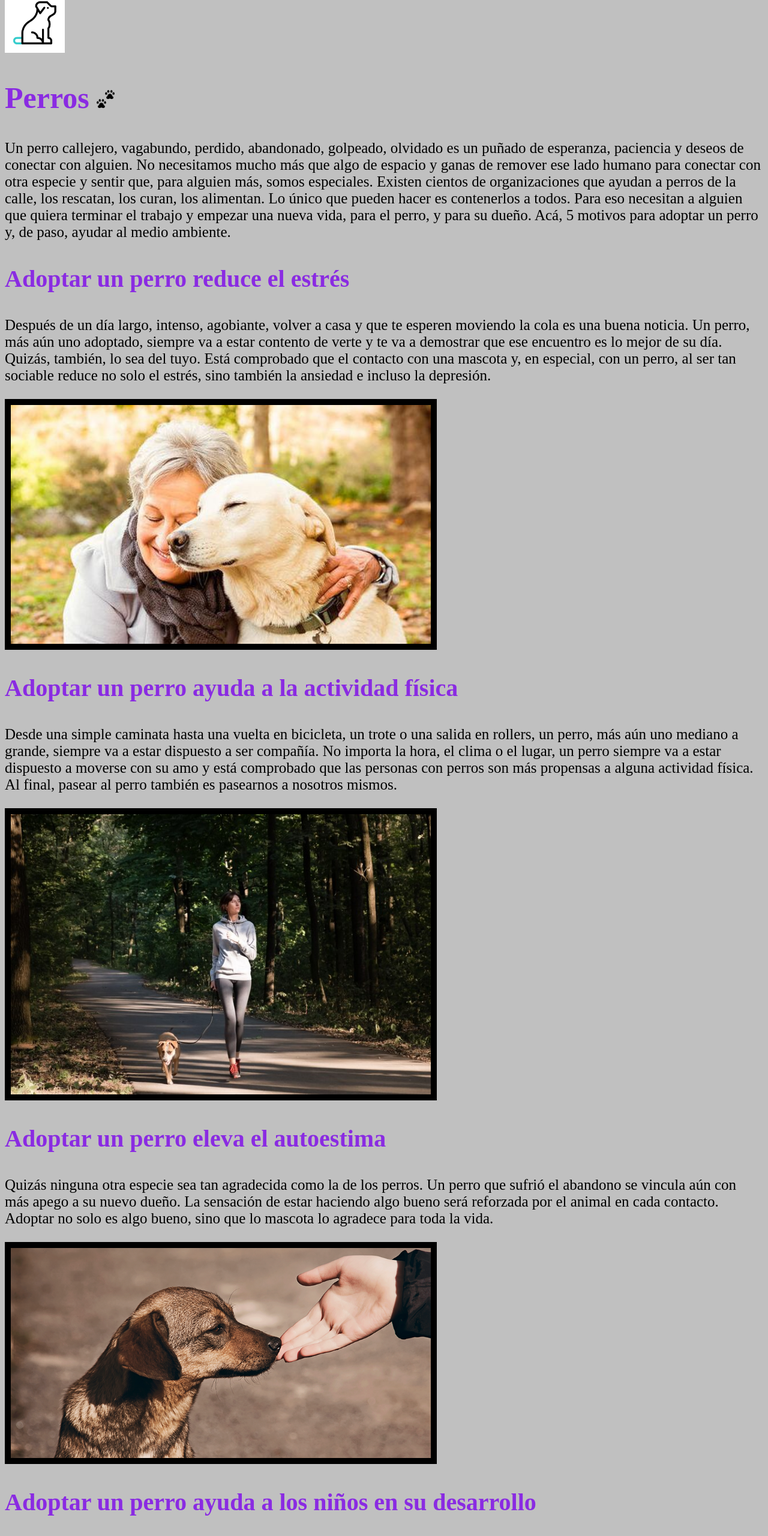
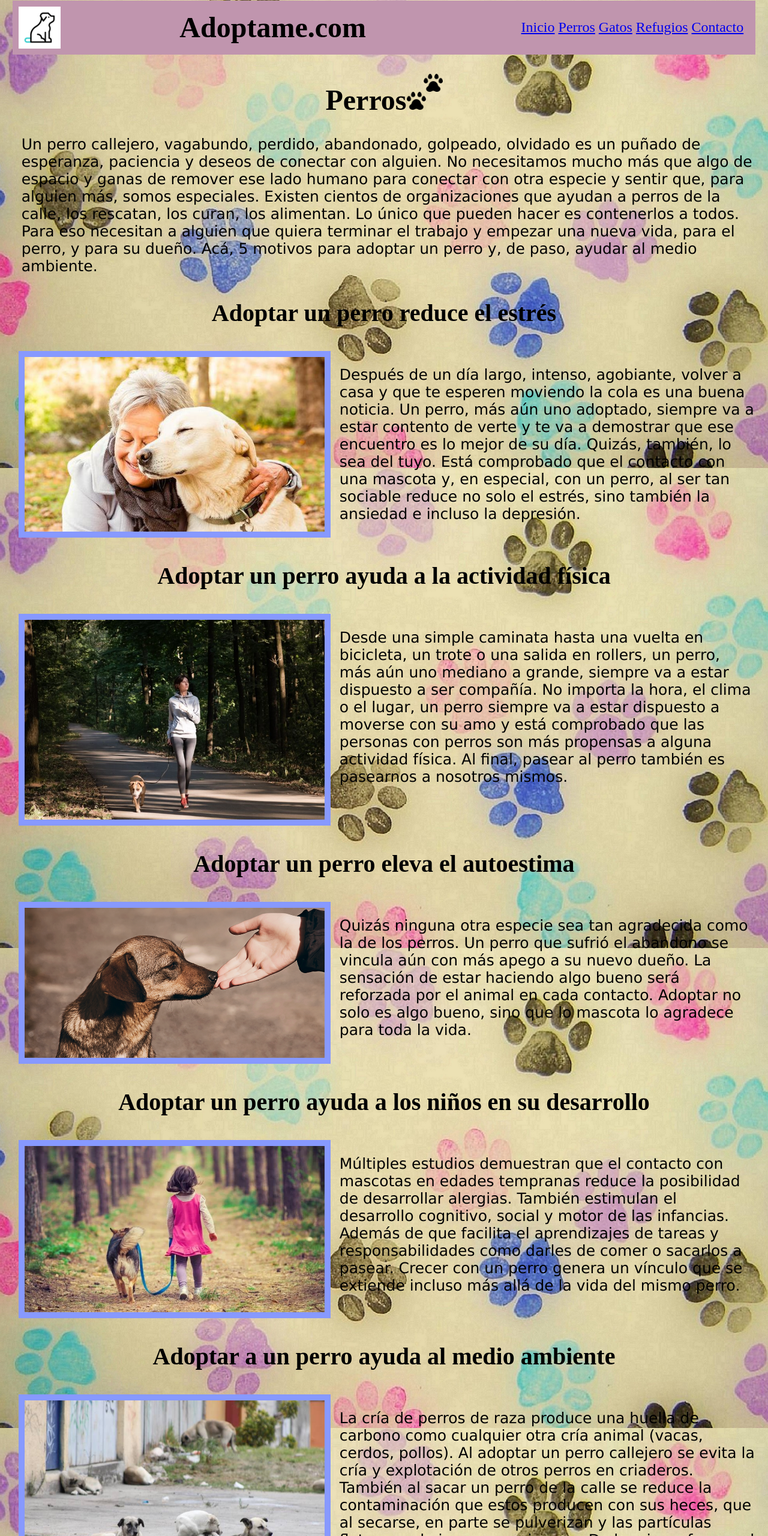
Before and after one commit to lorenaB22/Mi-primer-proyecto.github.io, a plain HTML site: page index.html in a window 1280 px wide. Shown: the part 20-2580 px from the top of the page at 60% size. Drawn offline with Linux system fonts and the light colour scheme; files that its build step writes are made by us from their sources.

Commit message:
ultimos cambios

```diff
--- a/index.html
+++ b/index.html
@@ -32,6 +32,7 @@
 
 
 
+
 </head>
 
 <body>
@@ -41,6 +42,24 @@
 
         <header>
 
+            <div class="logo">
+                <img src="./IMG/golden-retriever.gif" width="70" alt="golden">
+            </div>
+
+            <h1 class="titulo">Adoptame.com</h1>
+
+
+
+            <nav>
+
+                <a class="nav" href="inicio.html">Inicio</a>
+                <a class="nav" href="perros">Perros</a>
+                <a class="nav" href="gatos">Gatos</a>
+                <a class="nav" href="regios">Refugios</a>
+                <a class="nav" href="contacto">Contacto</a>
+
+
+
 
 
 
@@ -49,32 +68,28 @@
 
 
 
+
         </header>
         <main>
 
+            <div>
+
+                <h1 class="titulo">Perros<img src="./IMG/huellas-de-garras.png" width="60" alt="huellas de perros">
+                </h1>
 
 
-            <div class="golden">
-
-                <img src="./IMG/golden-retriever.gif" width="100" alt="perro">
-
-            </div>
-
-            <div >
-
-                <h2 class="titulo">Perros <img src="./IMG/huellas-de-garras.png" width="30" alt="huellas de perros"></h2>
-            </div>
-
-            <p class="parrafo">
+                <p class="texto">
                     Un perro callejero, vagabundo, perdido, abandonado, golpeado, olvidado es un puñado de esperanza,
                     paciencia
-                y deseos de conectar con alguien. No necesitamos mucho más que algo de espacio y ganas de remover ese
+                    y deseos de conectar con alguien. No necesitamos mucho más que algo de espacio y ganas de remover
+                    ese
                     lado
                     humano para conectar con otra especie y sentir que, para alguien más, somos especiales.
 
                     Existen cientos de organizaciones que ayudan a perros de la calle, los rescatan, los curan, los
                     alimentan.
-                Lo único que pueden hacer es contenerlos a todos. Para eso necesitan a alguien que quiera terminar el
+                    Lo único que pueden hacer es contenerlos a todos. Para eso necesitan a alguien que quiera terminar
+                    el
                     trabajo y empezar una nueva vida, para el perro, y para su dueño.
 
 
@@ -87,126 +102,145 @@
 
 
 
-            <div >
+
 
                 <h3 class="subtitulos">Adoptar un perro reduce el estrés</h3>
 
-            </div>
+                <div class="contenedor">
 
-            <p class="parrafo">Después de un día largo, intenso, agobiante, volver a casa y que te esperen moviendo la
+                    <img src=/IMG/IMG1.jpg " width=" 500" class="foto" alt="mujer abrazando perro">
+
+                    <p class="texto">Después de un día largo, intenso, agobiante, volver a casa y que te esperen
+                        moviendo
+                        la
                         cola
                         es una buena
-                noticia. Un perro, más aún uno adoptado, siempre va a estar contento de verte y te va a demostrar que
+                        noticia. Un perro, más aún uno adoptado, siempre va a estar contento de verte y te va a
+                        demostrar
+                        que
                         ese
                         encuentro es lo mejor de su día. Quizás, también, lo sea del tuyo.
 
-                Está comprobado que el contacto con una mascota y, en especial, con un perro, al ser tan sociable reduce
+                        Está comprobado que el contacto con una mascota y, en especial, con un perro, al ser tan
+                        sociable
+                        reduce
                         no
                         solo el estrés, sino también la ansiedad e incluso la depresión. </p>
 
-            <div class="imagenes">
-
-                <img src="./IMG/IMG1.jpg " width="500" class="perros" alt="mujer abrazando perro" srcset="">
 
                 </div>
 
-            <div >
                 <h3 class="subtitulos">Adoptar un perro ayuda a la actividad física </h3>
-            </div>
 
-            <p class="parrafo">Desde una simple caminata hasta una vuelta en bicicleta, un trote o una salida en
+                <div class="contenedor">
+
+                    <img src="./IMG/IMG2.jpg" width="500" class="foto" alt="mujer corriendo con perro">
+
+                    <p class="texto">Desde una simple caminata hasta una vuelta en bicicleta, un trote o una salida en
                         rollers, un perro, más
                         aún
                         uno mediano a grande, siempre va a estar dispuesto a ser compañía.
 
-                No importa la hora, el clima o el lugar, un perro siempre va a estar dispuesto a moverse con su amo y
+                        No importa la hora, el clima o el lugar, un perro siempre va a estar dispuesto a moverse con su
+                        amo
+                        y
                         está
                         comprobado que las personas con perros son más propensas a alguna actividad física.
 
                         Al final, pasear al perro también es pasearnos a nosotros mismos. </p>
 
-            <div class="imagenes">
-
-                <img src="./IMG/IMG2.jpg" width="500" class="perros" alt="mujer corriendo con perro" srcset="">
-
                 </div>
 
-            <div >
                 <h3 class="subtitulos">Adoptar un perro eleva el autoestima </h3>
-            </div>
 
-            <p class="parrafo">Quizás ninguna otra especie sea tan agradecida como la de los perros. Un perro que sufrió
+                <div class="contenedor">
+
+                    <img src="./IMG/IMG3.png" width="500" class="foto" alt="perro con mano">
+
+
+                    <p class="texto">Quizás ninguna otra especie sea tan agradecida como la de los perros. Un perro que
+                        sufrió
                         el
                         abandono se
-                vincula aún con más apego a su nuevo dueño. La sensación de estar haciendo algo bueno será reforzada por
+                        vincula aún con más apego a su nuevo dueño. La sensación de estar haciendo algo bueno será
+                        reforzada
+                        por
                         el
                         animal en cada contacto.
 
                         Adoptar no solo es algo bueno, sino que lo mascota lo agradece para toda la vida. </p>
 
-            <div class="imagenes">
+                </div>
 
+                <h3 class="subtitulos">Adoptar un perro ayuda a los niños en su desarrollo </h3>
 
-                <img src="./IMG/IMG3.png" width="500" class="perros" alt="perro con mano" sizes="" srcset="">
+                <div class="contenedor">
+
+                    <img src="./IMG/IMG4.jpg" width="500" class="foto" alt="perro con nino">
+
+                    <p class="texto">Múltiples estudios demuestran que el contacto con mascotas en edades tempranas
+                        reduce
+                        la
+                        posibilidad de
+                        desarrollar alergias. También estimulan el desarrollo cognitivo, social y motor de las
+                        infancias.
+                        Además
+                        de
+                        que facilita el aprendizajes de tareas y responsabilidades como darles de comer o sacarlos a
+                        pasear.
+
+                        Crecer con un perro genera un vínculo que se extiende incluso más allá de la vida del mismo
+                        perro.
+
+                    </p>
 
                 </div>
 
-            <div >
-                <h3 class="subtitulos">Adoptar un perro ayuda a los niños en su desarrollo </h3>
-            </div>
+                <H3 class="subtitulos"> Adoptar a un perro ayuda al medio ambiente</H3>
 
 
-            <p class="parrafo">Múltiples estudios demuestran que el contacto con mascotas en edades tempranas reduce la
-                posibilidad de
-                desarrollar alergias. También estimulan el desarrollo cognitivo, social y motor de las infancias. Además
-                de
-                que facilita el aprendizajes de tareas y responsabilidades como darles de comer o sacarlos a pasear.
 
-                Crecer con un perro genera un vínculo que se extiende incluso más allá de la vida del mismo perro.
+                <div class="contenedor">
 
-            </p>
+                    <img src="./IMG/perros en calle.jpg" width="500" class="foto" alt="callejero">
 
-            <div class="imagenes">
 
-                <img src="./IMG/IMG4.jpg" width="500" alt="perro con nino" class="perros" sizes="" srcset="">
+                     <P class="texto">La cría de perros de raza produce una huella de carbono como cualquier otra cría
+                        animal
+                        (vacas, cerdos,
+                        pollos). Al adoptar un perro callejero se evita la cría y explotación de otros perros en
+                        criaderos.
+                        También al sacar un perro de la calle se reduce la contaminación que estos producen con sus
+                        heces,
+                        que
+                        al
+                        secarse, en parte se pulverizan y las partículas flotan en el aire que respiramos.
+
+                        De la misma forma, al sacar un perro de la calle se evita que genere destrozos en la basura al
+                        buscarse
+                        su
+                        alimento de cualquier manera. </P>
+
+
 
                 </div>
 
-            <div >
-                <H3 class="subtitulos"> Adoptar a un perro ayuda al medio ambiente</H3>
-            </div>
+                <h2 class="subtitulos">Un perro adoptado también está adoptando un dueño y, al final, ambos están
+                    adoptando una nueva vida!!
+                </h2>
 
 
-            <P class="parrafo">La cría de perros de raza produce una huella de carbono como cualquier otra cría animal
-                (vacas, cerdos,
-                pollos). Al adoptar un perro callejero se evita la cría y explotación de otros perros en criaderos.
-
-                También al sacar un perro de la calle se reduce la contaminación que estos producen con sus heces, que
-                al
-                secarse, en parte se pulverizan y las partículas flotan en el aire que respiramos.
-
-                De la misma forma, al sacar un perro de la calle se evita que genere destrozos en la basura al buscarse
-                su
-                alimento de cualquier manera. </P>
-
-            <div class="imagenes">
-
-                <img src="./IMG/IMG5.jpg" width="500" class="perros" alt="perros en la calle" srcset="">
-
-            </div>
-
-            <h1 class="subtitulos">Un perro adoptado también está adoptando un dueño y, al final, ambos están adoptando una nueva vida!!
-            </h1>
-
-            <div class="imagenes">
 
 
-                <iframe width="560" height="315" class="perros" src="https://www.youtube.com/embed/IPBB2iyVq7w"
+                <iframe width="560" class="foto" height="315" src="https://www.youtube.com/embed/IPBB2iyVq7w"
                     title="YouTube video player" frameborder="0"
                     allow="accelerometer; autoplay; clipboard-write; encrypted-media; gyroscope; picture-in-picture; web-share"
                     allowfullscreen></iframe>
 
-            </div>
+
+
+
+
 
 
 
--- /dev/null
+++ b/style.css
@@ -0,0 +1,82 @@
+body {
+    font-size: 1.5rem;
+    padding: .8rem;
+    background-repeat: no-repeat;
+    background-attachment: fixed;
+    background-position: center ;
+    background-size: cover;
+    background-image: url(./IMG/huellitas.jpg)
+}
+
+
+
+.subtitulos {
+    font-size: 40px;
+    color: black;
+    text-align: center;
+}
+
+
+
+
+h1{
+    color: black;
+    text-align: center;
+}
+
+
+
+.texto {
+
+    padding-left: 15px;
+    color: black;
+    font-size: 25px;
+    font-family: 'Lucida Sans', 'Lucida Sans Regular', 'Lucida Grande', 'Lucida Sans Unicode', Geneva, Verdana, sans-serif
+
+}
+
+.titulo {
+
+    color: black;
+}
+
+
+
+header{
+
+    display: flex;
+    height: 70px;
+    background-color: rgb(192, 149, 174);
+    justify-content: space-between;
+    align-items: center;
+    padding: 10px;
+}
+.logo{
+    display: flex;
+    width: 10px;
+    align-items: center;
+    margin-right: 10px;
+}
+
+.contenedor{
+
+
+    display: flex;
+    padding-left: 10px;
+
+}
+
+nav{
+
+    padding: 10px;
+}
+
+
+.foto {
+
+
+    border-width: 10px;
+    border-style: solid;
+    border-color:rgb(135, 153, 255)
+
+}
```
Also changed, not shown: IMG/IMG5.jpg (deleted), IMG/huellitas.jpg (added), IMG/perros en calle.jpg (added). Lines whose indentation alone changed are shown as unchanged.
